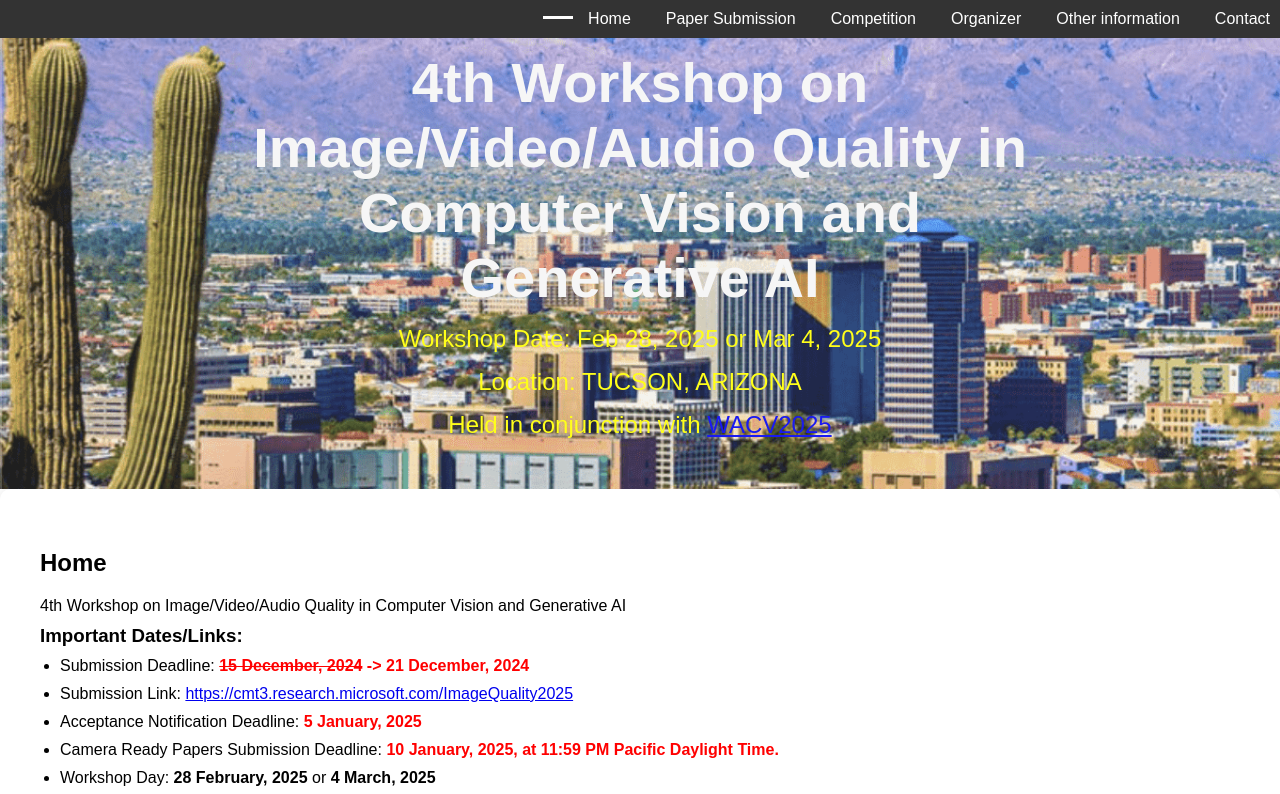
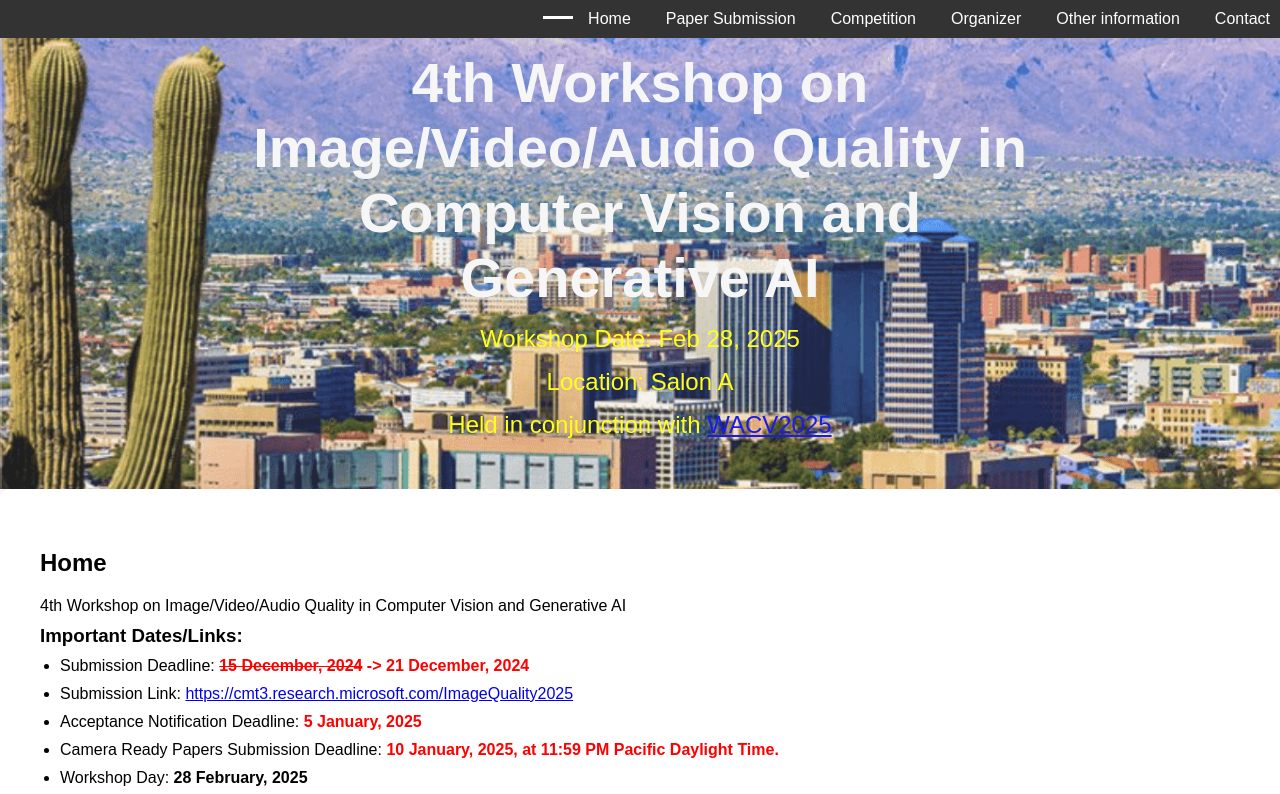
Before and after one commit to wacv2025-image-quality-workshop2/wacv2025-image-quality-workshop2.github.io, a plain HTML site: page index.html in a window 1280 px wide. Shown: the top 794 px of the page. Drawn offline with Linux system fonts and the light colour scheme.

Commit message:
modify dates and location

```diff
--- a/index.html
+++ b/index.html
@@ -12,8 +12,8 @@
         <div class="header-content">
             <h1>4th Workshop on Image/Video/Audio Quality in Computer Vision and Generative AI</h1>
             <p></p>
-            <p>Workshop Date: Feb 28, 2025 or Mar 4, 2025</p>
-            <p>Location: TUCSON, ARIZONA</p>
+            <p>Workshop Date: Feb 28, 2025</p>
+            <p>Location: Salon A</p>
             <p>Held in conjunction with <a href="https://wacv2025.thecvf.com/">WACV2025</a></p>
         </div>
     </header>
@@ -46,7 +46,7 @@
 	    <li> Submission Link: <a href="https://cmt3.research.microsoft.com/ImageQuality2025">https://cmt3.research.microsoft.com/ImageQuality2025</a>
             <li> Acceptance Notification Deadline: <b style='color:red;'> 5 January, 2025</b>
             <li> Camera Ready Papers Submission Deadline: <b style='color:red;'> 10 January, 2025, at 11:59 PM Pacific Daylight Time.</b>
-	    <li> Workshop Day: <b> 28 February, 2025 </b> or <b> 4 March, 2025 </b>
+	    <li> Workshop Day: <b> 28 February, 2025 </b>
             <li> Workshop Website: <a href="https://wacv2025-image-quality-workshop2.github.io/index.html">https://wacv2025-image-quality-workshop2.github.io/index.html</a>
 	    <li> Authors of accepted papers are required to present their work live, either in-person or remote. <b> If pre-recorded videos are used, the authors are required to join the meeting online to do Q&A live. </b>
         </ul>
```
